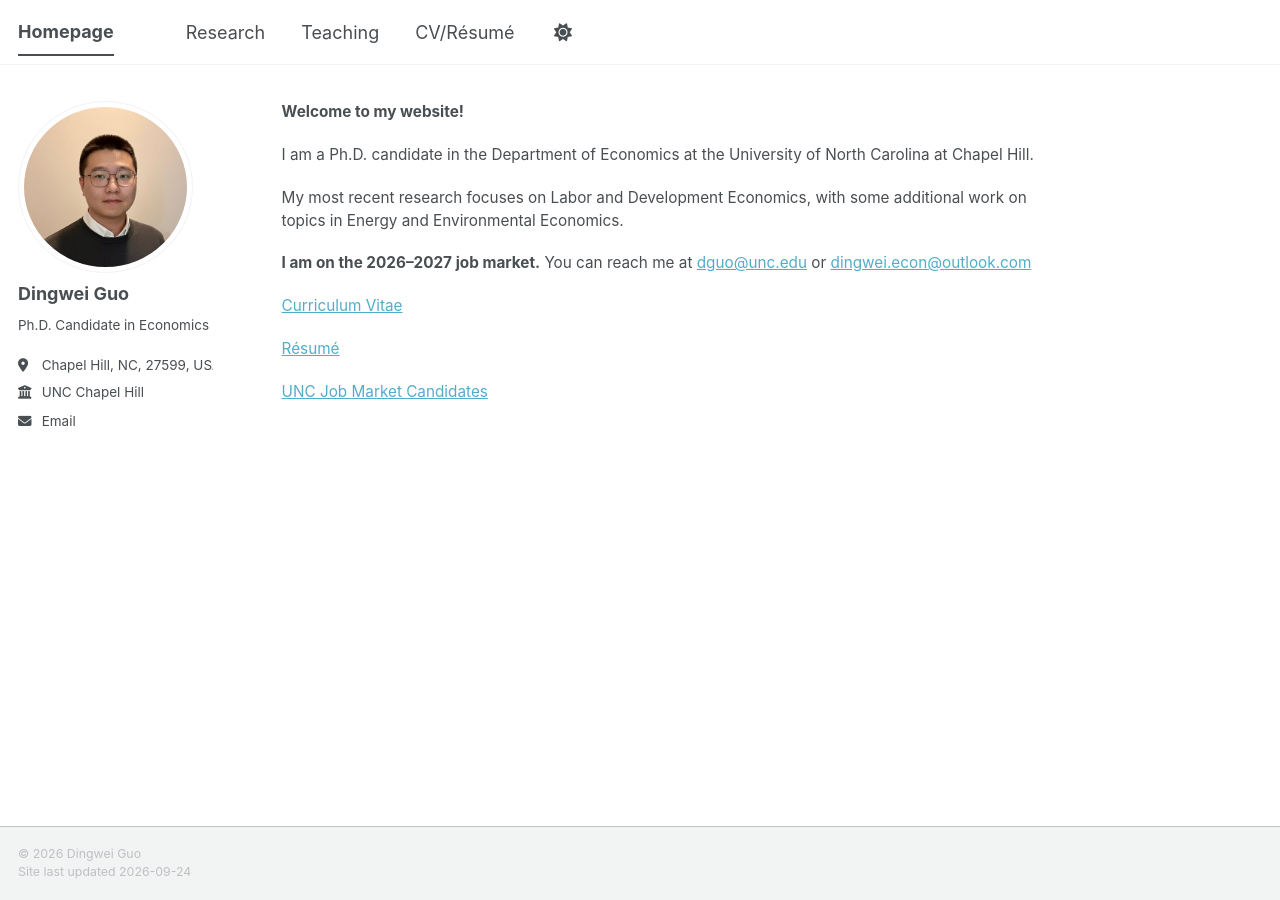
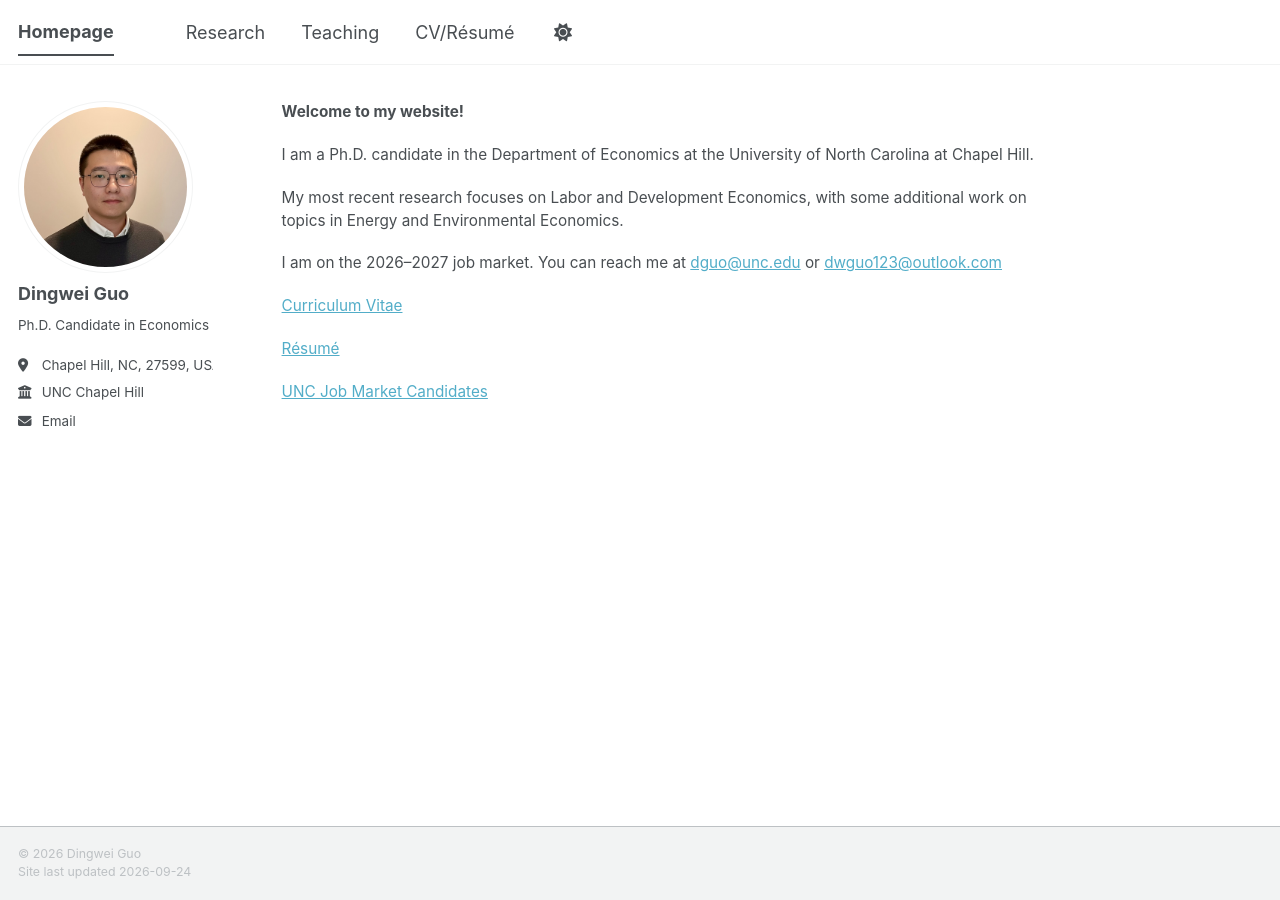
Before and after one commit to dw-guo/dw-guo.github.io, a Jekyll site: the page built from _pages/about.md, in a window 1280 px wide. Built offline with Jekyll 4.4.1, drawn with Linux system fonts in a browser that asks for light colours; a style sheet for code colours, icons or effects is not loaded.

Commit message:
Fix email address in about page
Updated email address for job market contact.

```diff
--- a/_pages/about.md
+++ b/_pages/about.md
@@ -21,7 +21,7 @@ I am a Ph.D. candidate in the Department of Economics at the University of North
 
 My most recent research focuses on Labor and Development Economics, with some additional work on topics in Energy and Environmental Economics.
 
-**I am on the 2026–2027 job market.** You can reach me at [dguo@unc.edu](mailto:dguo@unc.edu) or [dingwei.econ@outlook.com](mailto:dingwei.econ@outlook.com)
+I am on the 2026–2027 job market. You can reach me at [dguo@unc.edu](mailto:dguo@unc.edu) or [dwguo123@outlook.com](mailto:dwguo123@outlook.com)
 
 [Curriculum Vitae](/files/CV.pdf)
 
```
